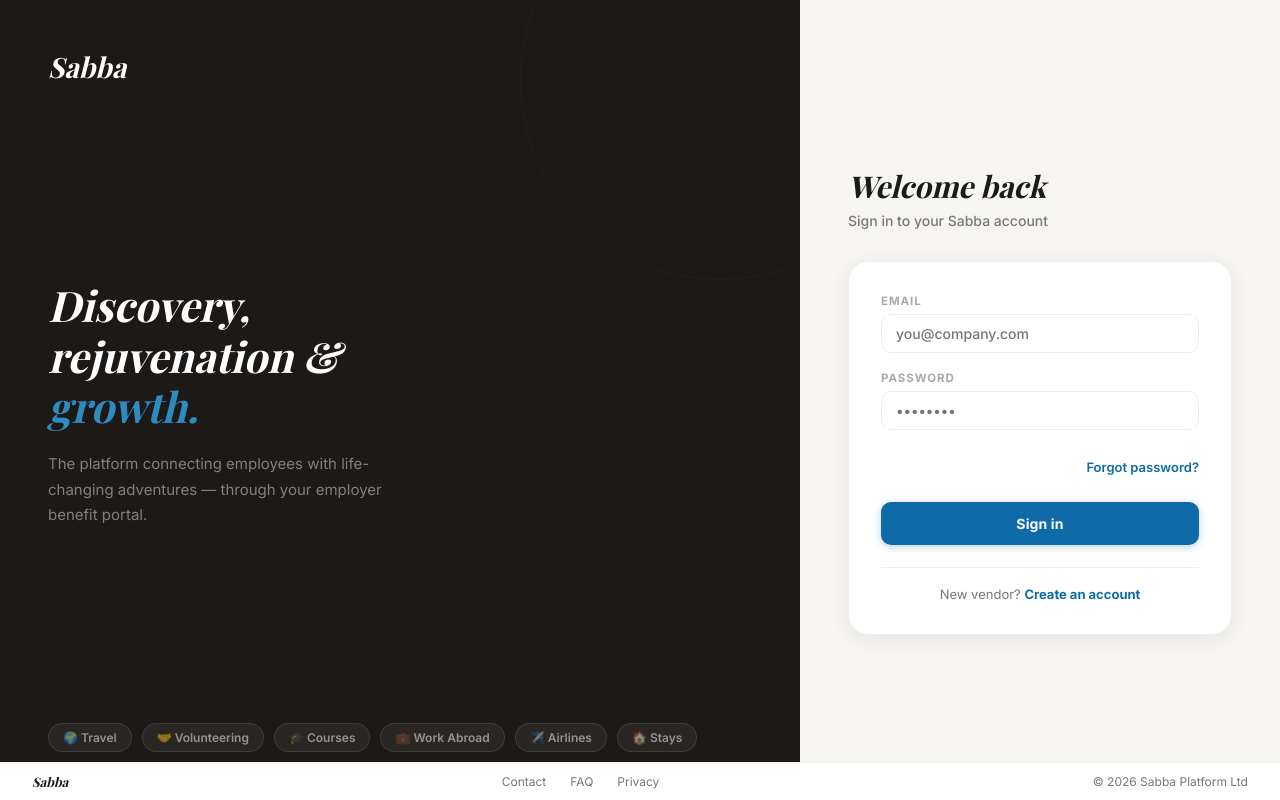
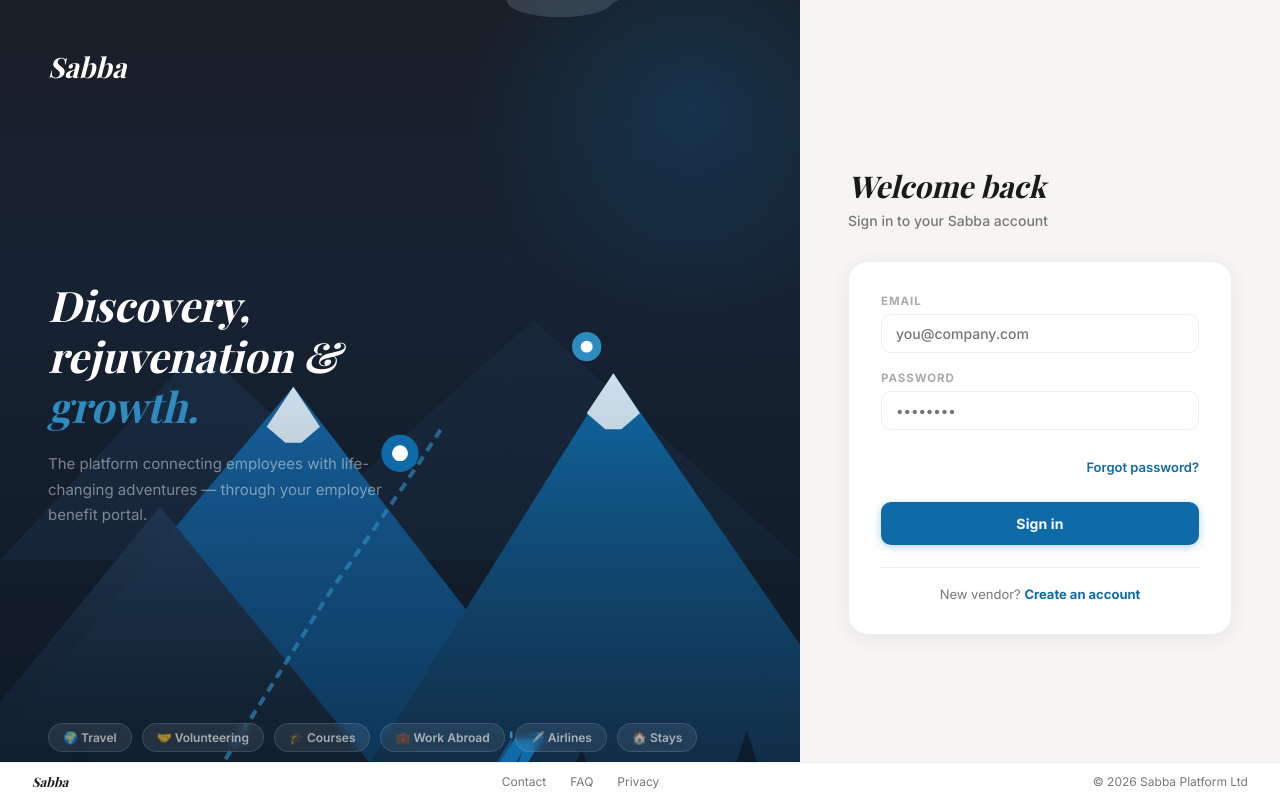
Before and after one commit to sabbaplatform-jpg/Sabba, a React (Create React App) app in the folder frontend/: page /login in a window 1280 px wide. Built offline with nearby package versions, Linux system fonts and the light colour scheme; a web font is replaced by a local one.

Commit message:
Login page: ambient mountain scene + scene CSS rules

```diff
--- a/frontend/src/pages/Login.js
+++ b/frontend/src/pages/Login.js
@@ -3,6 +3,120 @@ import { useNavigate, Link } from 'react-router-dom';
 import { useAuth } from '../context/AuthContext';
 import { Input, Button } from '../components/UI';
 import { colors, font } from '../lib/styles';
+
+// ── Full-bleed ambient scene for the login branding panel ───────────────────
+// Ocean-blue mountains, beacon moon, plane, tent, path. Pure inline SVG (SMIL);
+// motion is disabled under prefers-reduced-motion via the global stylesheet
+// (.brand-scene rule). A scrim keeps the overlaid copy legible.
+function LoginScene() {
+  return (
+    <div className="brand-scene" aria-hidden="true"
+      style={{ position: 'absolute', inset: 0, width: '100%', height: '100%', zIndex: 0, pointerEvents: 'none' }}>
+      <svg viewBox="0 0 600 900" preserveAspectRatio="xMidYMax slice" xmlns="http://www.w3.org/2000/svg"
+        style={{ width: '100%', height: '100%' }}>
+        <defs>
+          <linearGradient id="lsky" x1="0" y1="0" x2="0" y2="1">
+            <stop offset="0%" stopColor="#1C1916"/>
+            <stop offset="55%" stopColor="#172232"/>
+            <stop offset="100%" stopColor="#101A28"/>
+          </linearGradient>
+          <linearGradient id="lmF" x1="0" y1="0" x2="0" y2="1"><stop offset="0%" stopColor="#1663A0"/><stop offset="100%" stopColor="#0E4C7E"/></linearGradient>
+          <linearGradient id="lmP" x1="0" y1="0" x2="0" y2="1"><stop offset="0%" stopColor="#0E6BA8"/><stop offset="100%" stopColor="#143A5A"/></linearGradient>
+          <linearGradient id="lmM" x1="0" y1="0" x2="0" y2="1"><stop offset="0%" stopColor="#223B56"/><stop offset="100%" stopColor="#13202F"/></linearGradient>
+          <radialGradient id="lbeacon" cx="50%" cy="50%" r="50%"><stop offset="0%" stopColor="#8FCDEF"/><stop offset="100%" stopColor="#8FCDEF" stopOpacity="0"/></radialGradient>
+          <linearGradient id="lscrim" x1="0" y1="0" x2="0" y2="1">
+            <stop offset="0%" stopColor="#101A28" stopOpacity="0"/>
+            <stop offset="62%" stopColor="#101A28" stopOpacity="0"/>
+            <stop offset="100%" stopColor="#0B1420" stopOpacity="0.45"/>
+          </linearGradient>
+        </defs>
+
+        <rect width="600" height="900" fill="url(#lsky)"/>
+
+        {/* Stars */}
+        <g fill="#CFE4F5">
+          <circle cx="90" cy="120" r="1.4"><animate attributeName="opacity" values="0.2;1;0.2" dur="3s" repeatCount="indefinite"/></circle>
+          <circle cx="220" cy="80" r="1.1"><animate attributeName="opacity" values="0.2;1;0.2" dur="2.5s" begin="0.6s" repeatCount="indefinite"/></circle>
+          <circle cx="400" cy="140" r="1.3"><animate attributeName="opacity" values="0.2;1;0.2" dur="3.4s" begin="1.1s" repeatCount="indefinite"/></circle>
+          <circle cx="520" cy="90" r="1"><animate attributeName="opacity" values="0.2;1;0.2" dur="2.8s" begin="1.5s" repeatCount="indefinite"/></circle>
+          <circle cx="160" cy="200" r="0.9"><animate attributeName="opacity" values="0.2;1;0.2" dur="2.6s" begin="0.3s" repeatCount="indefinite"/></circle>
+          <circle cx="330" cy="60" r="1"><animate attributeName="opacity" values="0.2;1;0.2" dur="3.1s" begin="0.9s" repeatCount="indefinite"/></circle>
+        </g>
+
+        {/* Beacon moon */}
+        <circle cx="470" cy="180" r="70" fill="url(#lbeacon)" opacity="0.5"><animate attributeName="opacity" values="0.35;0.65;0.35" dur="4.5s" repeatCount="indefinite"/></circle>
+        <circle cx="470" cy="180" r="30" fill="#CFE8FA"/>
+        <circle cx="470" cy="180" r="30" fill="#9FD0F0" opacity="0.45"/>
+
+        {/* Clouds */}
+        <g opacity="0.16" fill="#CFE4F5">
+          <g><animateTransform attributeName="transform" type="translate" values="0,0;20,0;0,0" dur="11s" repeatCount="indefinite"/>
+            <ellipse cx="140" cy="260" rx="48" ry="15"/><ellipse cx="168" cy="250" rx="34" ry="14"/></g>
+          <g><animateTransform attributeName="transform" type="translate" values="0,0;-14,0;0,0" dur="14s" repeatCount="indefinite"/>
+            <ellipse cx="420" cy="300" rx="40" ry="13"/><ellipse cx="444" cy="292" rx="28" ry="12"/></g>
+        </g>
+
+        {/* Plane */}
+        <g>
+          <animateTransform attributeName="transform" type="translate" values="-90,160; 660,70" dur="16s" repeatCount="indefinite"/>
+          <g transform="rotate(-8) scale(1.3)">
+            <ellipse cx="0" cy="0" rx="15" ry="3.4" fill="#EAF4FC"/>
+            <path d="M13,-2.6 Q20,0 13,2.6 Z" fill="#CFE8FA"/>
+            <polygon points="-1,-2 -9,-11 -4,-1" fill="#B8D8EF"/>
+            <polygon points="-1,2 -9,11 -4,1" fill="#9FC9E8"/>
+            <polygon points="-13,-1.5 -17,-7 -12,-0.6" fill="#B8D8EF"/>
+          </g>
+          <path d="M-22,2 L-64,6" stroke="#EAF4FC" strokeWidth="2.5" strokeLinecap="round" opacity="0.3"/>
+        </g>
+
+        {/* Back ridges */}
+        <polygon points="0,720 150,560 320,720" fill="#1E3550" opacity="0.5"/>
+        <polygon points="200,720 400,540 600,720" fill="#1A2E44" opacity="0.5"/>
+
+        {/* Main mountains */}
+        <polygon points="-40,900 220,590 460,900" fill="url(#lmF)"/>
+        <polygon points="200,620 220,590 240,620 226,632 214,632" fill="#EAF4FC" opacity="0.9"/>
+        <polygon points="260,900 460,580 680,900" fill="url(#lmP)"/>
+        <polygon points="440,610 460,580 480,610 466,622 454,622" fill="#EAF4FC" opacity="0.9"/>
+        <polygon points="-60,900 120,680 300,900" fill="url(#lmM)" opacity="0.95"/>
+
+        {/* Scrim */}
+        <rect x="0" y="0" width="600" height="900" fill="url(#lscrim)"/>
+
+        {/* Winding path */}
+        <path d="M 150 900 Q 200 820 250 740 Q 300 670 332 620" stroke="#2E8BC0" strokeWidth="3" fill="none" strokeDasharray="7 5" opacity="0.65">
+          <animate attributeName="stroke-dashoffset" values="0;-24" dur="1.6s" repeatCount="indefinite"/>
+        </path>
+
+        {/* Tent */}
+        <g transform="translate(360,872) scale(1.3)">
+          <polygon points="0,16 18,-14 22,16" fill="#15517E"/>
+          <polygon points="18,16 36,-14 20,-14 2,16" fill="#0E6BA8"/>
+          <polygon points="18,16 24,-6 12,16" fill="#0A3A5E"/>
+          <line x1="18" y1="-14" x2="18" y2="-18" stroke="#2E8BC0" strokeWidth="1.5"/>
+          <ellipse cx="18" cy="17" rx="22" ry="3" fill="#000" opacity="0.25"/>
+        </g>
+
+        {/* Pine trees */}
+        <g fill="#0B1C2E">
+          <polygon points="40,900 60,854 80,900"/><polygon points="50,878 60,848 70,878"/>
+          <polygon points="420,900 436,862 452,900"/>
+          <polygon points="540,900 560,854 580,900"/><polygon points="550,878 560,848 570,878"/>
+        </g>
+
+        {/* Floating pins */}
+        <g transform="translate(300,640)">
+          <animateTransform attributeName="transform" type="translate" values="300,640;300,630;300,640" dur="3.8s" repeatCount="indefinite"/>
+          <circle r="14" fill="#0E6BA8"/><circle r="6" fill="#fff"/><polygon points="0,14 -6,6 6,6" fill="#0E6BA8"/>
+        </g>
+        <g transform="translate(440,560)">
+          <animateTransform attributeName="transform" type="translate" values="440,560;440,551;440,560" dur="4.4s" begin="0.8s" repeatCount="indefinite"/>
+          <circle r="11" fill="#2E8BC0"/><circle r="4.5" fill="#fff"/><polygon points="0,11 -4.5,4.5 4.5,4.5" fill="#2E8BC0"/>
+        </g>
+      </svg>
+    </div>
+  );
+}
 
 export default function Login() {
   const { login }    = useAuth();
@@ -28,17 +142,17 @@ export default function Login() {
   return (
     <div style={{ minHeight: '100vh', display: 'flex', fontFamily: font.body }}>
       {/* Left — branding panel */}
-      <div style={{ flex: 1, background: '#1C1916', display: 'flex', flexDirection: 'column', justifyContent: 'space-between', padding: '48px', position: 'relative', overflow: 'hidden' }}>
-        <div style={{ position: 'absolute', right: -120, top: -120, width: 400, height: 400, borderRadius: '50%', border: '1px solid rgba(14,107,168,0.12)' }}/>
-        <div style={{ position: 'absolute', left: -60, bottom: -60, width: 260, height: 260, borderRadius: '50%', border: '1px solid rgba(14,107,168,0.08)' }}/>
+      <div className="login-brand" style={{ flex: 1, background: '#1C1916', display: 'flex', flexDirection: 'column', justifyContent: 'space-between', padding: '48px', position: 'relative', overflow: 'hidden' }}>
+        <LoginScene/>
+        <div style={{ position: 'absolute', right: -120, top: -120, width: 460, height: 460, borderRadius: '50%', background: 'radial-gradient(circle, rgba(14,107,168,0.25) 0%, transparent 68%)', zIndex: 0, pointerEvents: 'none' }}/>
 
         {/* Logo */}
-        <div>
+        <div style={{ position: 'relative', zIndex: 1 }}>
           <span style={{ fontFamily: font.display, fontSize: 28, fontWeight: 700, fontStyle: 'italic', color: '#fff' }}>Sabba</span>
         </div>
 
         {/* Tagline */}
-        <div>
+        <div style={{ position: 'relative', zIndex: 1 }}>
           <h1 style={{ fontFamily: font.display, fontSize: 42, fontWeight: 700, fontStyle: 'italic', color: '#fff', lineHeight: 1.2, marginBottom: 20, maxWidth: 400 }}>
             Discovery, rejuvenation &amp; <span style={{ color: '#2E8BC0' }}>growth.</span>
           </h1>
@@ -48,9 +162,9 @@ export default function Login() {
         </div>
 
         {/* Category pills */}
-        <div style={{ display: 'flex', gap: 10, flexWrap: 'wrap' }}>
+        <div style={{ display: 'flex', gap: 10, flexWrap: 'wrap', position: 'relative', zIndex: 1 }}>
           {['🌍 Travel', '🤝 Volunteering', '🎓 Courses', '💼 Work Abroad', '✈️ Airlines', '🏠 Stays'].map(cat => (
-            <span key={cat} style={{ fontSize: 12, fontWeight: 600, color: 'rgba(255,255,255,0.5)', background: 'rgba(255,255,255,0.06)', border: '1px solid rgba(255,255,255,0.1)', borderRadius: 20, padding: '6px 14px' }}>{cat}</span>
+            <span key={cat} style={{ fontSize: 12, fontWeight: 600, color: 'rgba(255,255,255,0.6)', background: 'rgba(255,255,255,0.08)', border: '1px solid rgba(255,255,255,0.12)', borderRadius: 20, padding: '6px 14px', backdropFilter: 'blur(4px)', WebkitBackdropFilter: 'blur(4px)' }}>{cat}</span>
           ))}
         </div>
       </div>
```
Also changed, not shown: frontend/src/lib/styles.js.
